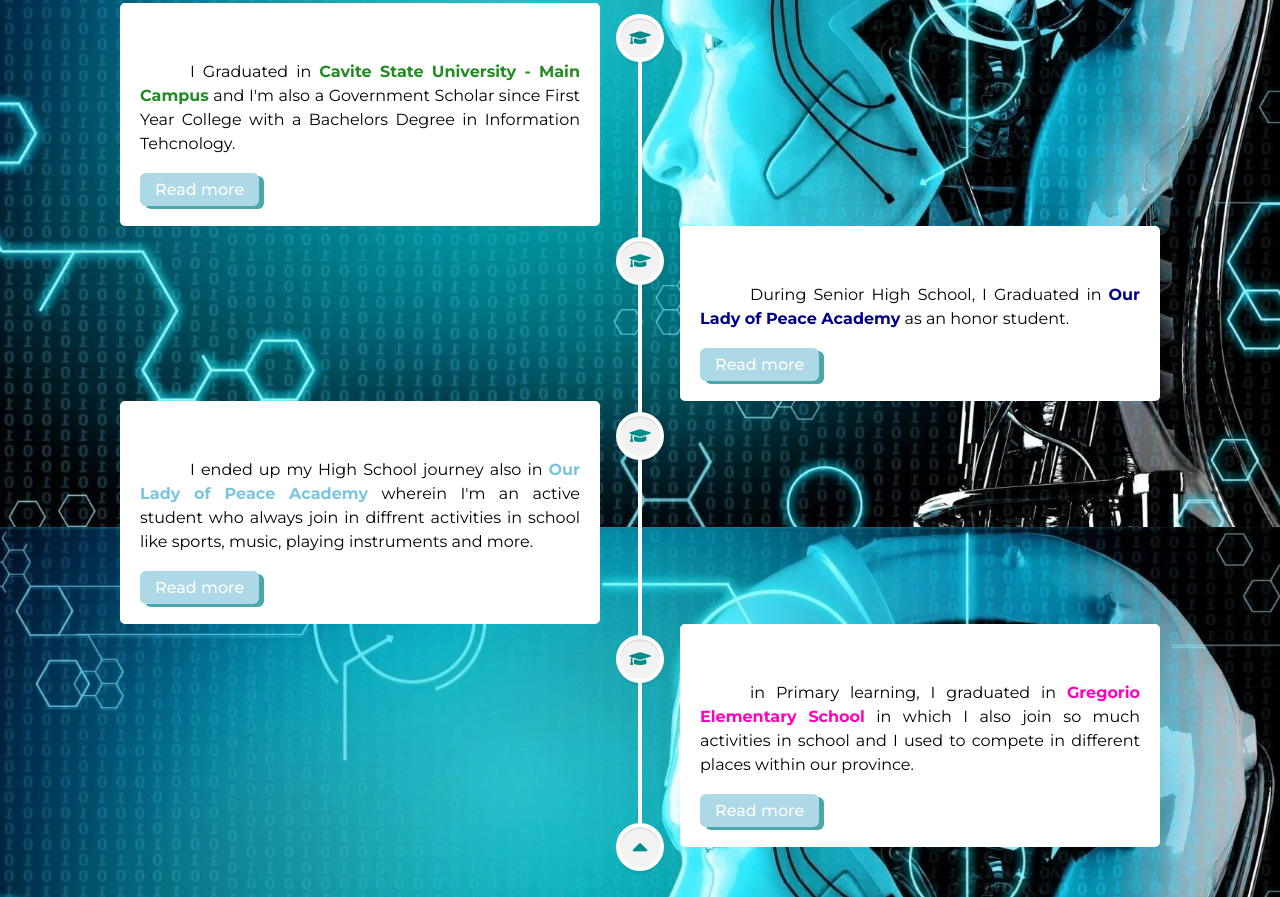
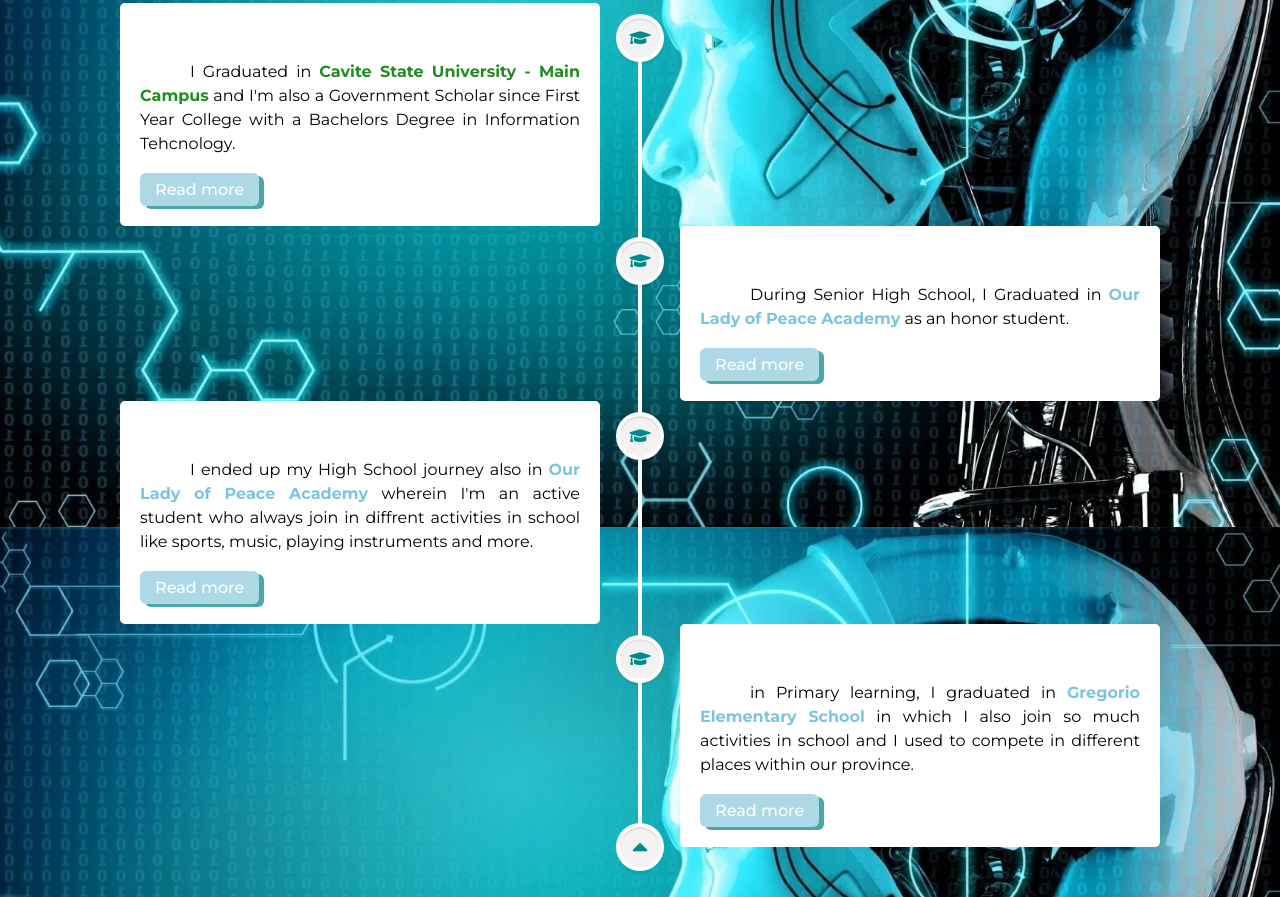
Before and after one commit to rhussatienza/MyPortfolio, a plain HTML site: page index.html in a window 1280 px wide. Shown: the part 1903-2800 px from the top of the page. Drawn offline with nearby package versions, Linux system fonts and the light colour scheme.

Commit message:
latest commit

```diff
--- a/index.html
+++ b/index.html
@@ -49,6 +49,7 @@
           <li><a href="#start" class="menu-btn">Education</a></li>
           <li><a href="#services" class="menu-btn">Services</a></li>
           <li><a href="#skills" class="menu-btn">Skills</a></li>
+          <li><a href="#portfolio" class="menu-btn">Portfolio</a></li>
           <li><a href="#teams" class="menu-btn">Teams</a></li>
           <li><a href="#contact" class="menu-btn">Contact</a></li>
         </ul>
--- a/style.css
+++ b/style.css
@@ -427,7 +427,7 @@ span:nth-child(2) {
     color: forestgreen;
   }
 .start-content .senior {
-    color: darkblue;
+    color:rgba(65, 169, 207, 0.685);
   }
 
 .start-content .secondary {
@@ -435,7 +435,7 @@ span:nth-child(2) {
   }
 
 .start-content .primary {
-    color:#ff00bf;
+    color:rgba(65, 169, 207, 0.685);
   }
 
   .wrapper{
```
